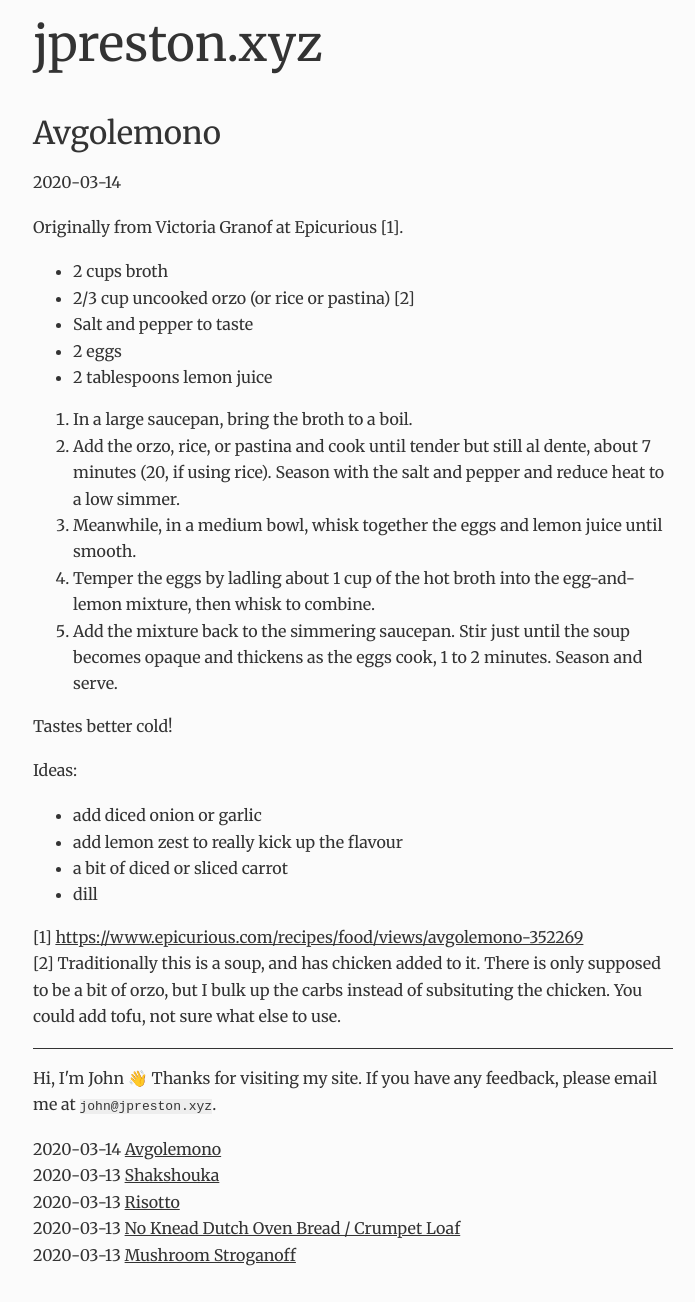
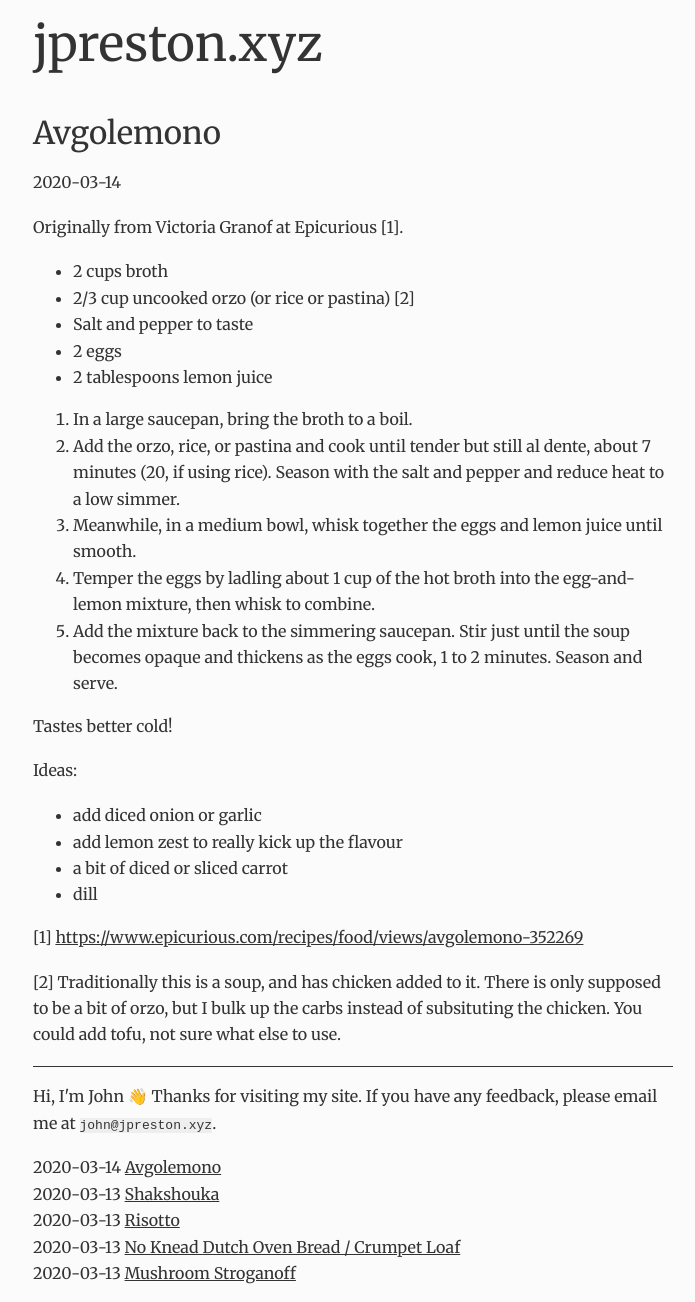
Before and after one commit to wcerfgba/jpreston.xyz, a Jekyll site: the page built from _posts/2020-03-14-avgolemono.markdown, in a window 1280 px wide. Shown: the whole page, without its empty margins (287-982 px from the left). Built offline with Jekyll 4.4.1, drawn with Linux system fonts in a browser that asks for light colours.

Commit message:
Revise footnote style

```diff
--- a/_posts/2020-03-14-avgolemono.markdown
+++ b/_posts/2020-03-14-avgolemono.markdown
@@ -25,5 +25,6 @@ Ideas:
 * a bit of diced or sliced carrot
 * dill
 
-[1] <https://www.epicurious.com/recipes/food/views/avgolemono-352269> \\
+[1] <https://www.epicurious.com/recipes/food/views/avgolemono-352269>
+
 [2] Traditionally this is a soup, and has chicken added to it. There is only supposed to be a bit of orzo, but I bulk up the carbs instead of subsituting the chicken. You could add tofu, not sure what else to use.
```
